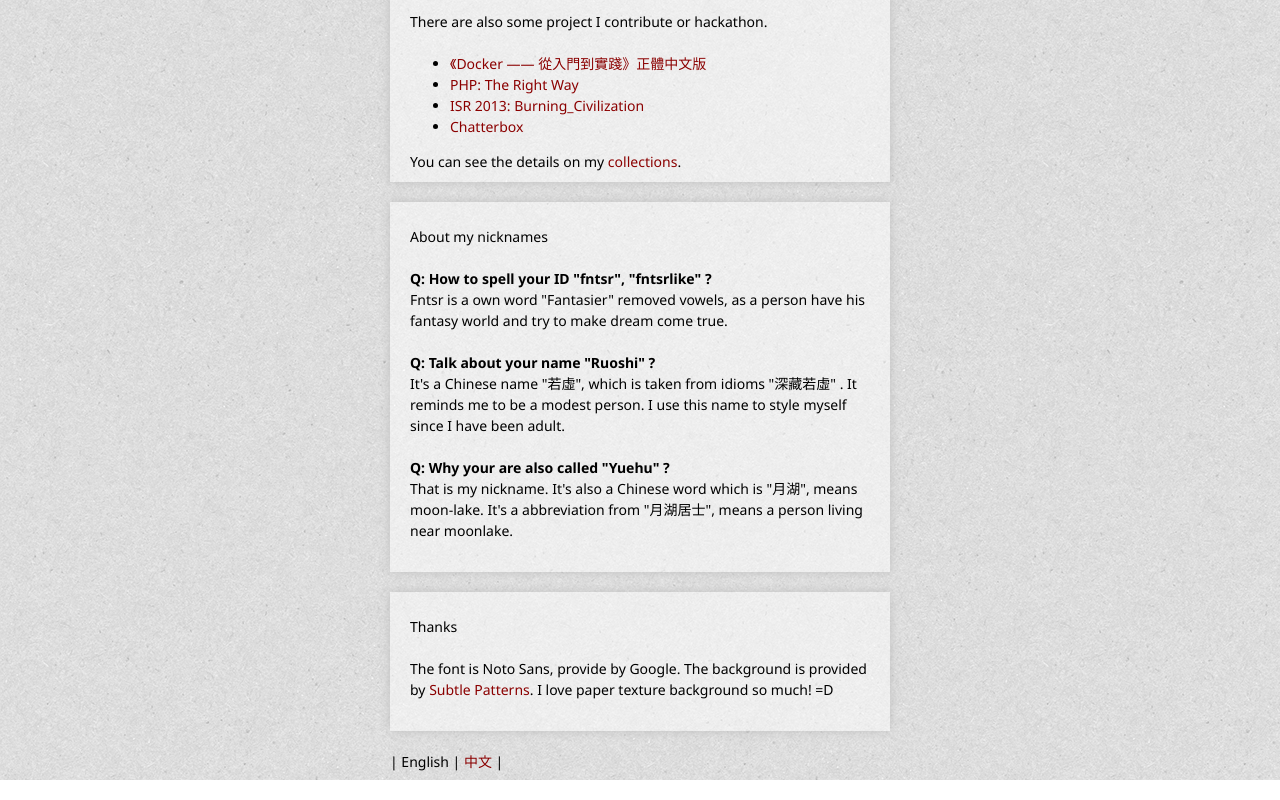
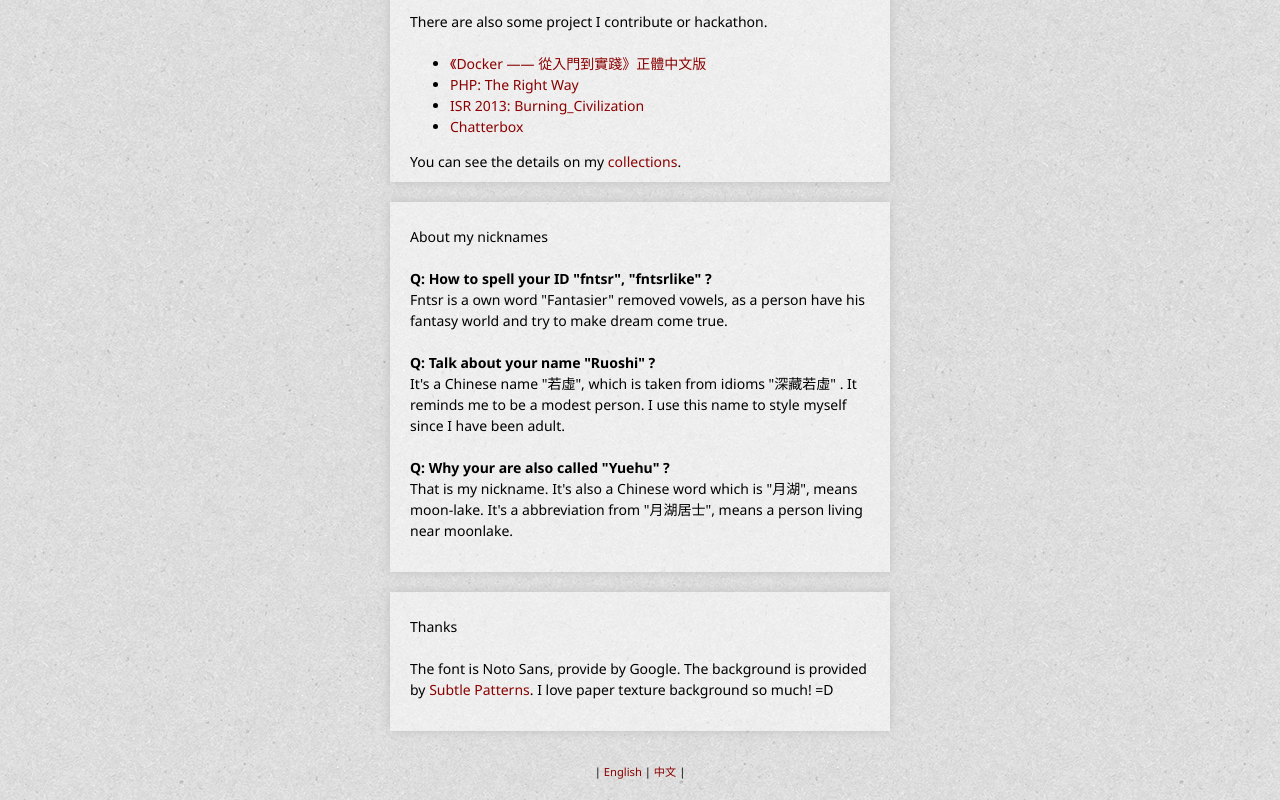
Before and after one commit to fntsrlike/fntsr.tw-2017, a Vue app: page /#/ in a window 1280 px wide. Shown: the part 1127-1927 px from the top of the page. Built offline with nearby package versions, Linux system fonts and the light colour scheme.

Commit message:
Extract footer section from components to App

```diff
--- a/src/App.vue
+++ b/src/App.vue
@@ -1,6 +1,11 @@
 <template>
   <div id="app">
     <router-view/>
+    <footer class="footer">
+      | <router-link to="/">English </router-link>
+      | <router-link to="/zh">中文</router-link>
+      |
+    </footer>
   </div>
 </template>
 
--- a/src/components/Collections.vue
+++ b/src/components/Collections.vue
@@ -192,9 +192,6 @@
         </a>
       </div>
     </section>
-    <footer>
-      | <router-link to="/">Home</router-link> | Collections |
-    </footer>
   </div>
 </template>
 
--- a/src/components/Profiles.vue
+++ b/src/components/Profiles.vue
@@ -7,9 +7,6 @@
     <my-projects></my-projects>
     <my-nickname></my-nickname>
     <thanks-for></thanks-for>
-    <footer>
-      | English | <router-link to="/zh">中文</router-link> |
-    </footer>
   </div>
 </template>
 
--- a/src/components/ProfilesZh.vue
+++ b/src/components/ProfilesZh.vue
@@ -190,9 +190,6 @@
         </p>
       </section>
     </section>
-    <footer>
-      | <router-link to="/">English</router-link> | 中文 |
-    </footer>
   </div>
 </template>
 
```
